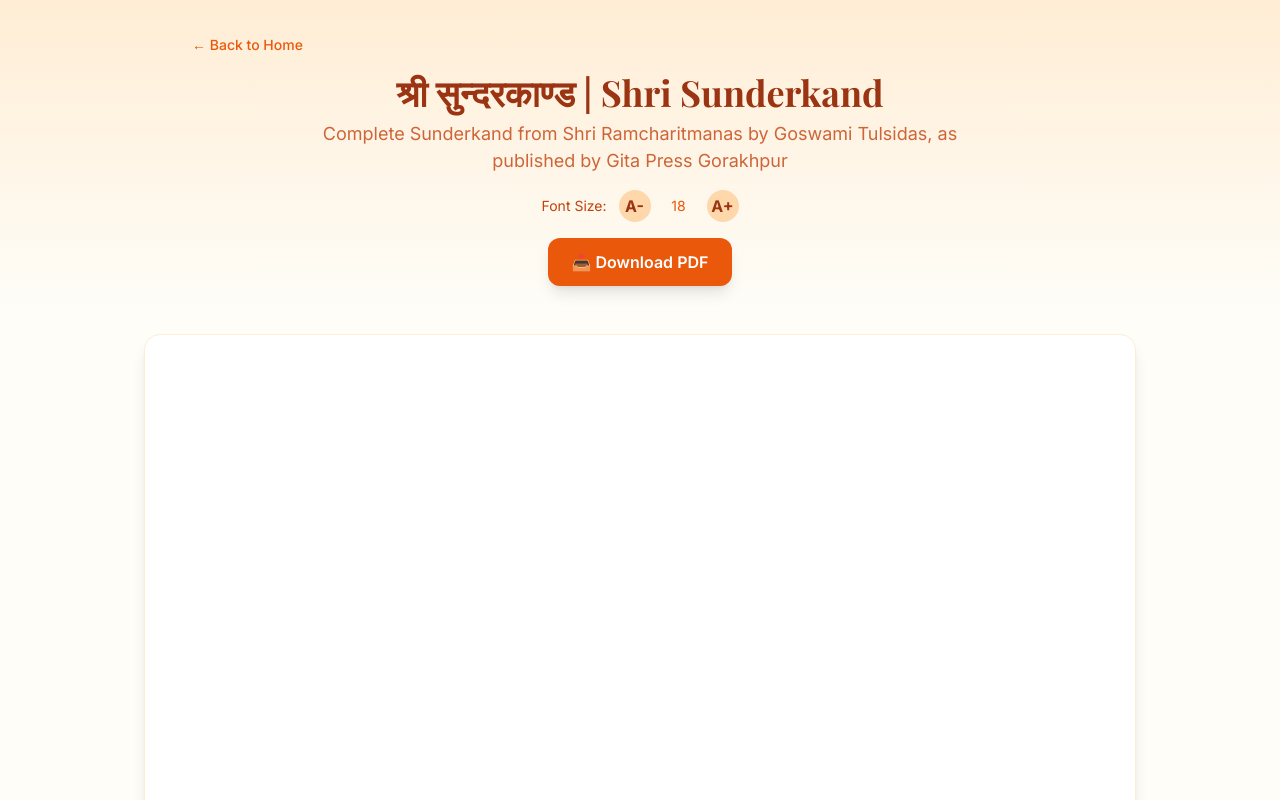
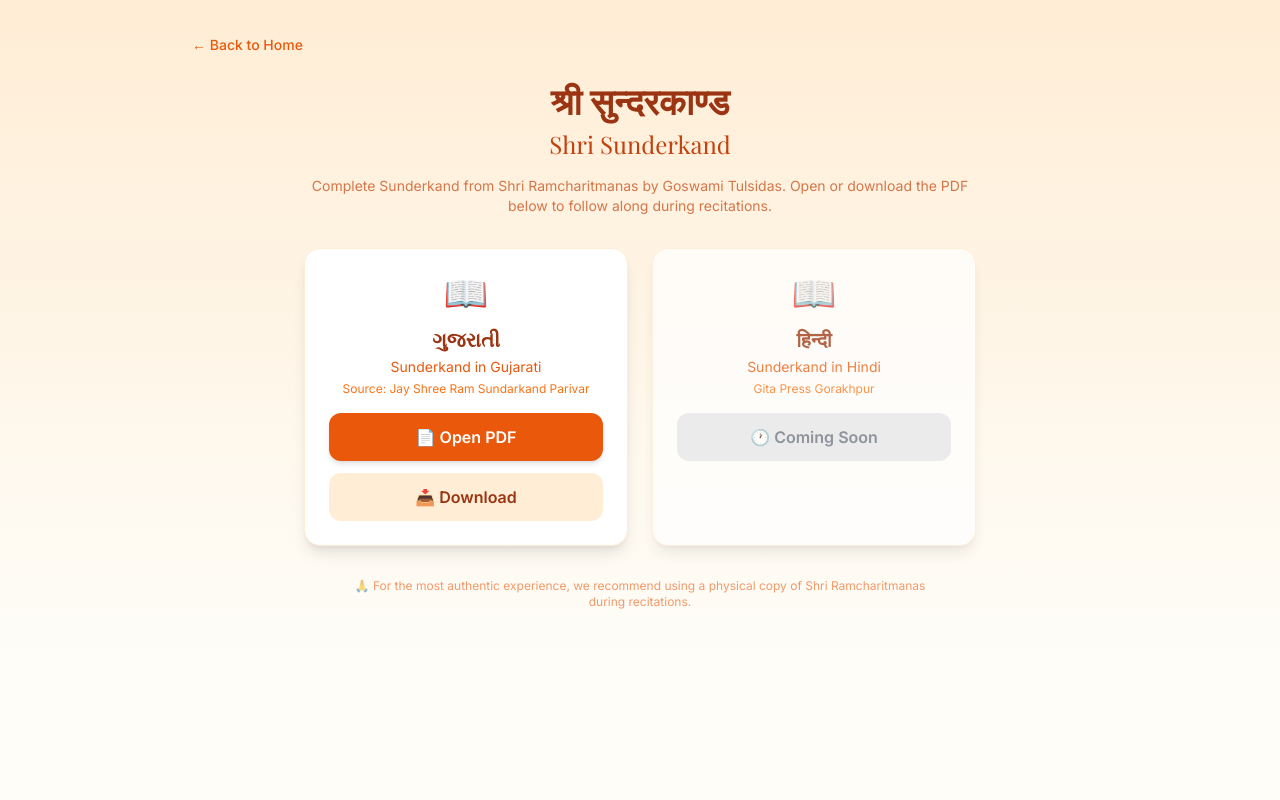
Before and after one commit to NightKnight020/Sunderkand, a Next.js app: page /sunderkand-path in a window 1280 px wide. Shown: the top 800 px of the page. Built offline with nearby package versions, Linux system fonts and the light colour scheme; a web font is replaced by a local one.

Commit message:
Fix: PDF as download/open buttons instead of iframe embed

```diff
--- a/src/app/sunderkand-path/page.tsx
+++ b/src/app/sunderkand-path/page.tsx
@@ -3,13 +3,8 @@
 import { useState, useEffect } from "react";
 import { LanguageProvider, useLanguage } from "@/i18n/LanguageContext";
 
-const PDFS = {
-  gujarati: "/SundarkandGujarati.pdf",
-};
-
 function SunderkandContent() {
   const { t } = useLanguage();
-  const [fontSize, setFontSize] = useState(18);
   const [showScrollTop, setShowScrollTop] = useState(false);
 
   useEffect(() => {
@@ -21,68 +16,66 @@ function SunderkandContent() {
   return (
     <div className="bg-warm-50 min-h-screen">
       {/* Header */}
-      <div className="bg-gradient-to-b from-saffron-100 to-warm-50 pt-8 pb-6 px-4">
+      <div className="bg-gradient-to-b from-saffron-100 to-warm-50 pt-8 pb-12 px-4">
         <div className="max-w-4xl mx-auto">
-          <a
-            href="/"
-            className="text-saffron-600 hover:text-saffron-800 text-sm font-medium transition-colors"
-          >
+          <a href="/" className="text-saffron-600 hover:text-saffron-800 text-sm font-medium transition-colors">
             ← Back to Home
           </a>
-          <h1 className="font-serif text-3xl md:text-4xl font-bold text-saffron-800 mt-4 text-center">
-            श्री सुन्दरकाण्ड | Shri Sunderkand
+          <h1 className="font-serif text-3xl md:text-4xl font-bold text-saffron-800 mt-6 text-center">
+            श्री सुन्दरकाण्ड
           </h1>
-          <p className="text-saffron-700/80 text-center mt-2 max-w-2xl mx-auto" style={{ fontSize }}>
-            Complete Sunderkand from Shri Ramcharitmanas by Goswami Tulsidas, as published by Gita Press Gorakhpur
+          <h2 className="font-serif text-xl md:text-2xl text-saffron-700 mt-2 text-center">
+            Shri Sunderkand
+          </h2>
+          <p className="text-saffron-700/70 text-center mt-4 max-w-2xl mx-auto text-sm">
+            Complete Sunderkand from Shri Ramcharitmanas by Goswami Tulsidas.
+            Open or download the PDF below to follow along during recitations.
           </p>
 
-          {/* Font size controls */}
-          <div className="flex items-center justify-center gap-3 mt-4">
-            <span className="text-sm text-saffron-700">Font Size:</span>
-            <button
-              onClick={() => setFontSize((s) => Math.max(14, s - 2))}
-              className="w-8 h-8 rounded-full bg-saffron-200 text-saffron-800 font-bold hover:bg-saffron-300 transition-colors"
+          {/* PDF Cards */}
+          <div className="mt-8 grid gap-6 md:grid-cols-2 max-w-2xl mx-auto">
+            {/* Gujarati */}
+            <div className="bg-white rounded-2xl shadow-lg border border-saffron-100 p-6 text-center">
+              <div className="text-4xl mb-3">📖</div>
+              <h3 className="font-serif text-xl font-bold text-saffron-800">ગુજરાતી</h3>
+              <p className="text-saffron-600 text-sm mt-1">Sunderkand in Gujarati</p>
+              <p className="text-xs text-saffron-500 mt-1">Source: Jay Shree Ram Sundarkand Parivar</p>
+              <div className="flex flex-col gap-3 mt-4">
+                <a
+                  href="/SundarkandGujarati.pdf"
+                  target="_blank"
+                  rel="noopener noreferrer"
+                  className="inline-flex items-center justify-center gap-2 bg-saffron-600 text-white px-6 py-3 rounded-xl font-semibold hover:bg-saffron-700 transition-colors shadow-md"
                 >
-              A-
-            </button>
-            <span className="text-sm text-saffron-600 w-8 text-center">{fontSize}</span>
-            <button
-              onClick={() => setFontSize((s) => Math.min(32, s + 2))}
-              className="w-8 h-8 rounded-full bg-saffron-200 text-saffron-800 font-bold hover:bg-saffron-300 transition-colors"
+                  📄 Open PDF
+                </a>
+                <a
+                  href="/SundarkandGujarati.pdf"
+                  download="SundarkandGujarati.pdf"
+                  className="inline-flex items-center justify-center gap-2 bg-saffron-100 text-saffron-800 px-6 py-3 rounded-xl font-semibold hover:bg-saffron-200 transition-colors"
                 >
-              A+
-            </button>
+                  📥 Download
+                </a>
+              </div>
             </div>
 
-          {/* Download button */}
-          <div className="flex justify-center mt-4">
-            <a
-              href={PDFS.gujarati}
-              target="_blank"
-              rel="noopener noreferrer"
-              className="inline-flex items-center gap-2 bg-saffron-600 text-white px-6 py-3 rounded-xl font-semibold hover:bg-saffron-700 transition-colors shadow-lg"
-            >
-              📥 Download PDF
-            </a>
+            {/* Hindi - Coming Soon */}
+            <div className="bg-white rounded-2xl shadow-lg border border-saffron-100 p-6 text-center opacity-75">
+              <div className="text-4xl mb-3">📖</div>
+              <h3 className="font-serif text-xl font-bold text-saffron-800">हिन्दी</h3>
+              <p className="text-saffron-600 text-sm mt-1">Sunderkand in Hindi</p>
+              <p className="text-xs text-saffron-500 mt-1">Gita Press Gorakhpur</p>
+              <div className="flex flex-col gap-3 mt-4">
+                <div className="inline-flex items-center justify-center gap-2 bg-gray-200 text-gray-500 px-6 py-3 rounded-xl font-semibold cursor-not-allowed">
+                  🕐 Coming Soon
+                </div>
               </div>
             </div>
           </div>
 
-      {/* PDF Viewer */}
-      <div className="max-w-5xl mx-auto px-4 py-6">
-        <div className="bg-white rounded-2xl shadow-lg overflow-hidden border border-saffron-100">
-          <iframe
-            src={PDFS.gujarati}
-            className="w-full border-0"
-            style={{ height: "80vh", minHeight: "600px" }}
-            title="Shri Sunderkand - Gita Press Gorakhpur"
-          />
-        </div>
-
           {/* Note */}
-        <div className="mt-6 bg-saffron-50 border border-saffron-200 rounded-xl p-4 text-center">
-          <p className="text-saffron-700 text-sm" style={{ fontSize: Math.max(14, fontSize - 4) }}>
-            📖 This text is sourced from Gita Press Gorakhpur publications. For the most authentic experience, we recommend using a physical copy of Shri Ramcharitmanas.
+          <p className="text-saffron-600/60 text-center mt-8 text-xs max-w-xl mx-auto">
+            🙏 For the most authentic experience, we recommend using a physical copy of Shri Ramcharitmanas during recitations.
           </p>
         </div>
       </div>
@@ -91,8 +84,7 @@ function SunderkandContent() {
       {showScrollTop && (
         <button
           onClick={() => window.scrollTo({ top: 0, behavior: "smooth" })}
-          className="fixed bottom-6 right-6 w-12 h-12 bg-saffron-600 text-white rounded-full shadow-lg hover:bg-saffron-700 transition-colors text-xl font-bold z-40"
-          aria-label="Scroll to top"
+          className="fixed bottom-6 right-6 w-12 h-12 bg-saffron-600 text-white rounded-full shadow-lg flex items-center justify-center hover:bg-saffron-700 transition-colors z-50"
         >
           ↑
         </button>
@@ -101,7 +93,7 @@ function SunderkandContent() {
   );
 }
 
-export default function SunderkandPathPage() {
+export default function SunderkandPath() {
   return (
     <LanguageProvider>
       <SunderkandContent />
```
Lines whose indentation alone changed are shown as unchanged.
